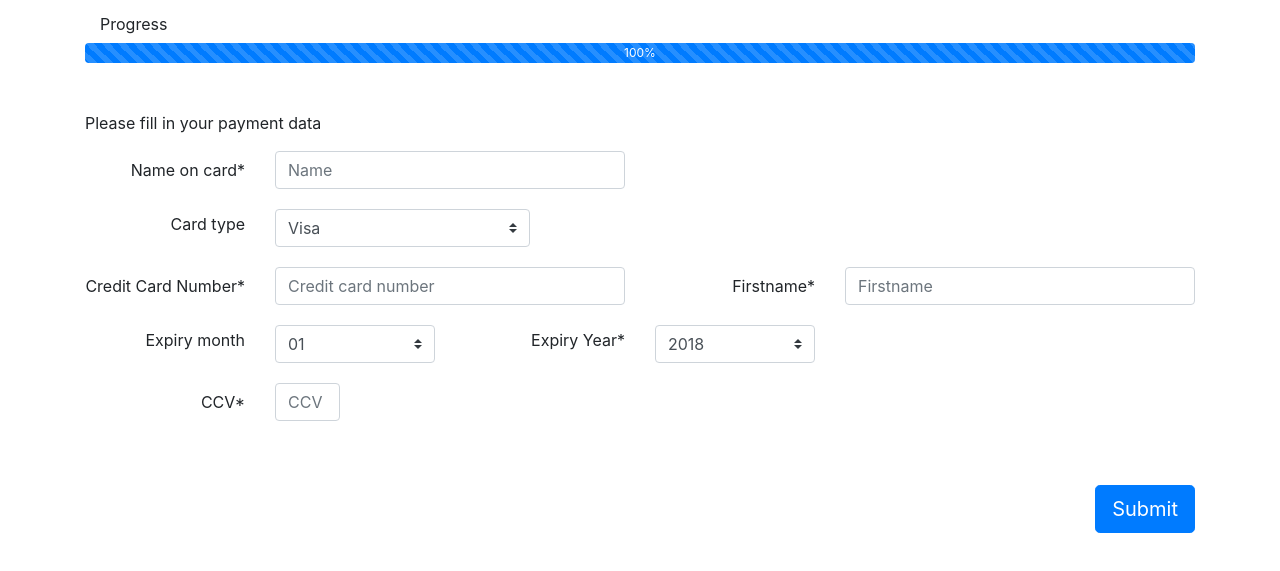
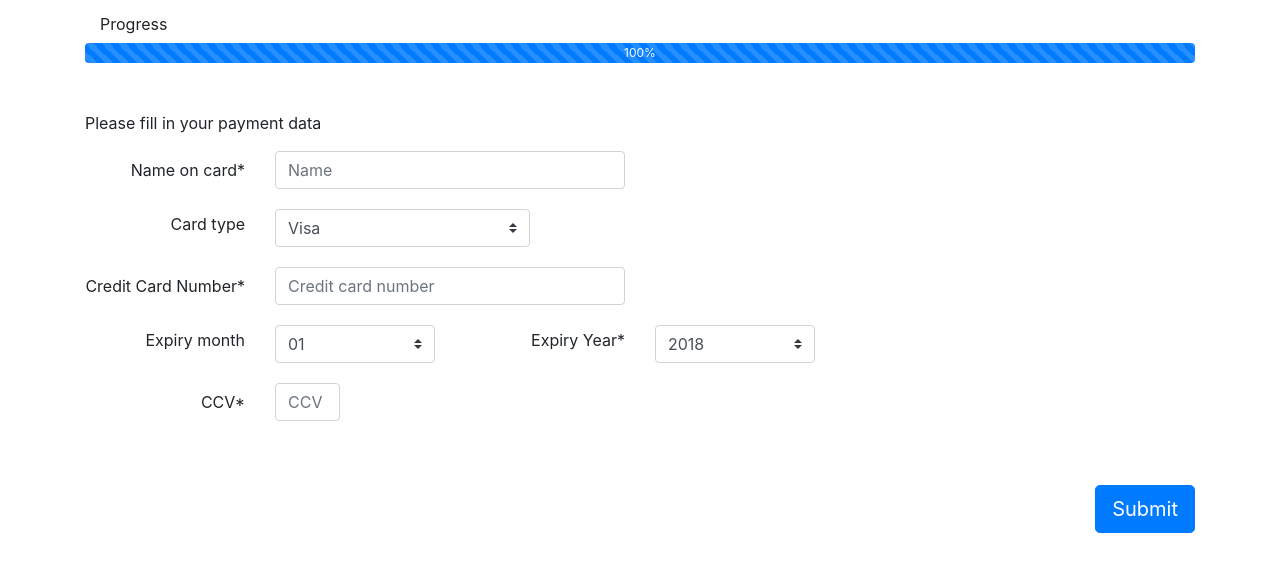
Before and after one commit to paredesrichard/hyf-html-css-module-03, a plain HTML site: page step4.html in a window 1280 px wide. Shown: the part 349-920 px from the top of the page. Drawn offline with nearby package versions, Linux system fonts and the light colour scheme.

Commit message:
removed the unnecessary field firstname on step 4

```diff
--- a/step4.html
+++ b/step4.html
@@ -95,10 +95,6 @@
             <div class="col-sm-4">
               <input type="text" class="form-control" id="creditcardnumber" placeholder="Credit card number" required pattern="[0-9]{16}">
             </div>
-            <label for="firstname" class="col-sm-2 col-form-label text-right">Firstname*</label>
-            <div class="col-sm-4">
-              <input type="text" class="form-control" id="firstname" placeholder="Firstname" required>
-            </div>
           </div>
 
           <div class="form-group row">
```
